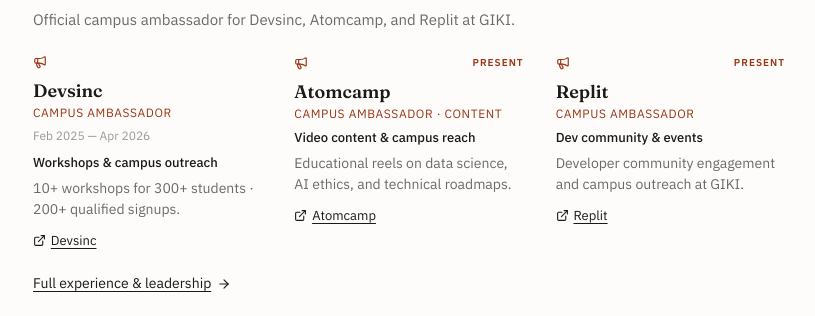
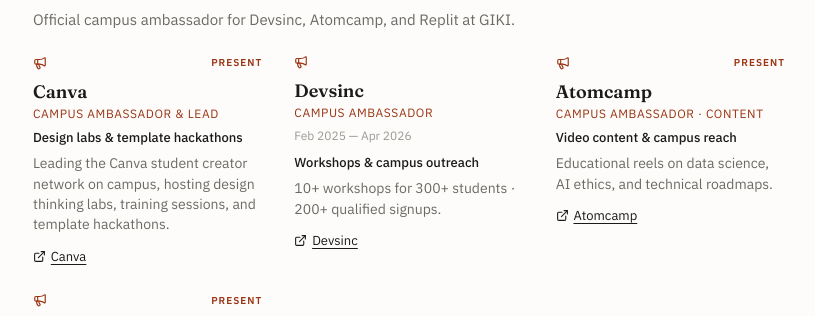
Before and after one commit to Saadia-Asghar/portfolio_sa, a React (Vite) app: page / in a window 1280 px wide. Shown: the part 1320-1636 px from the top of the page, without its empty margins (231-1046 px from the left). Built offline with nearby package versions, Linux system fonts and the light colour scheme; no server answers.

Commit message:
Fix experience categorization and add Canva to featured ambassadors

```diff
--- a/src/components/ContentStrategy.jsx
+++ b/src/components/ContentStrategy.jsx
@@ -21,7 +21,11 @@
     exp.org.toLowerCase().includes('gdg') ||
     exp.org.toLowerCase().includes('techno') ||
     exp.org.toLowerCase().includes('les') ||
-    exp.org.toLowerCase().includes('ggdoc')
+    exp.org.toLowerCase().includes('ggdoc') ||
+    exp.org.toLowerCase().includes('urog') ||
+    exp.org.toLowerCase().includes('microsoft') ||
+    exp.org.toLowerCase().includes('society') ||
+    exp.org.toLowerCase().includes('club')
   );
 
   const professionalRoles = EXPERIENCE.filter(exp =>
--- a/src/data/portfolio.js
+++ b/src/data/portfolio.js
@@ -16,7 +16,7 @@
   subtitle: 'B.Sc. Data Science @ GIKI · Islamabad, PK',
   heroGreeting: "Hey, I'm Saadia Asghar",
   heroTagline:
-    'Data Science student at GIKI. I ship hackathon products, design UI in Figma, and run campus marketing.',
+    'Data Science student at GIKI & AI Intern at Najoomi. I ship hackathon products, design UI in Figma, and run campus marketing.',
   intro:
     'Three tracks: engineering (React, Python, ML), product design (Figma, case studies), and marketing (LinkedIn, Instagram, campus campaigns).',
   heroLine: 'Build · Design · Grow',
@@ -24,7 +24,7 @@
     'Design book on this site — Vyrothon, CallPilot, PreMed.PK, ACM & MLSA work with Figma links.',
   quote: 'GIKI Data Science · Hackathon placements · Open to internships',
   storyIntro:
-    'B.Sc. Data Science at GIKI (2024–2028). I build ML notebooks and deployable apps, compete in hackathons, and lead marketing for student societies.',
+    'B.Sc. Data Science at GIKI (2024–2028) & AI Intern at Najoomi. I build ML notebooks and deployable apps, compete in hackathons, and lead marketing for student societies.',
   storyBody:
     'Coursework and projects cover survey analysis, clustering, probabilistic models, and full-stack deployment. Outside class: 2nd at Hack@GIKI, Top 10 MIT Hack Nation, Top 5 Vyrothon, Director of Marketing at UROG.',
   badges: 'Hack@GIKI 2nd · MIT Hack Nation Top 10 · Vyrothon Top 5 · GIKI \'28',
@@ -145,6 +145,16 @@
 
 /** Campus ambassador roles — featured on home */
 export const FEATURED_AMBASSADORS = [
+  {
+    id: 'canva',
+    org: 'Canva',
+    role: 'Campus Ambassador & Lead',
+    period: 'June 2026 — Present',
+    present: true,
+    summary: 'Leading the Canva student creator network on campus, hosting design thinking labs, training sessions, and template hackathons.',
+    highlight: 'Design labs & template hackathons',
+    link: 'https://www.canva.com/',
+  },
   {
     id: 'devsinc',
     org: 'Devsinc',
```
